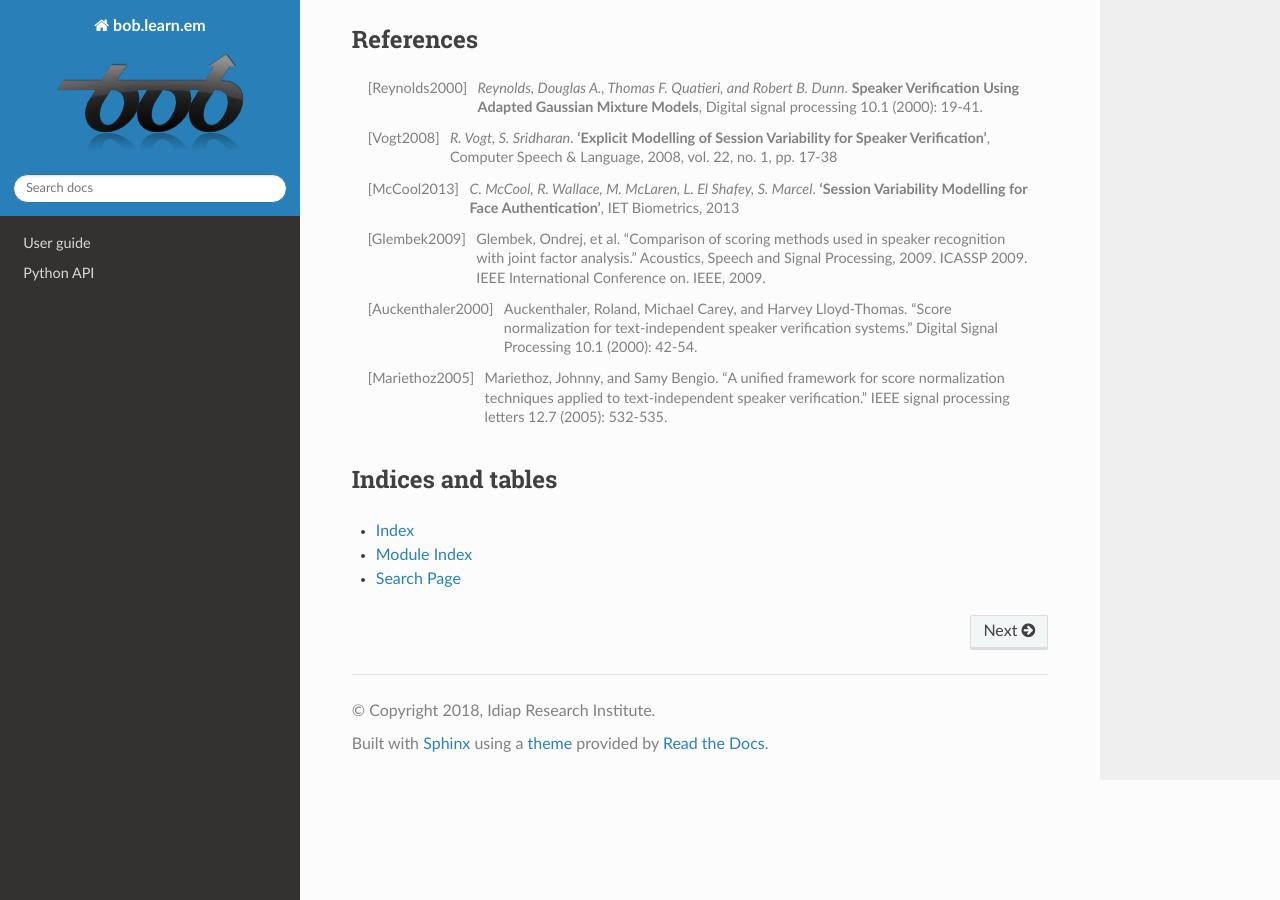
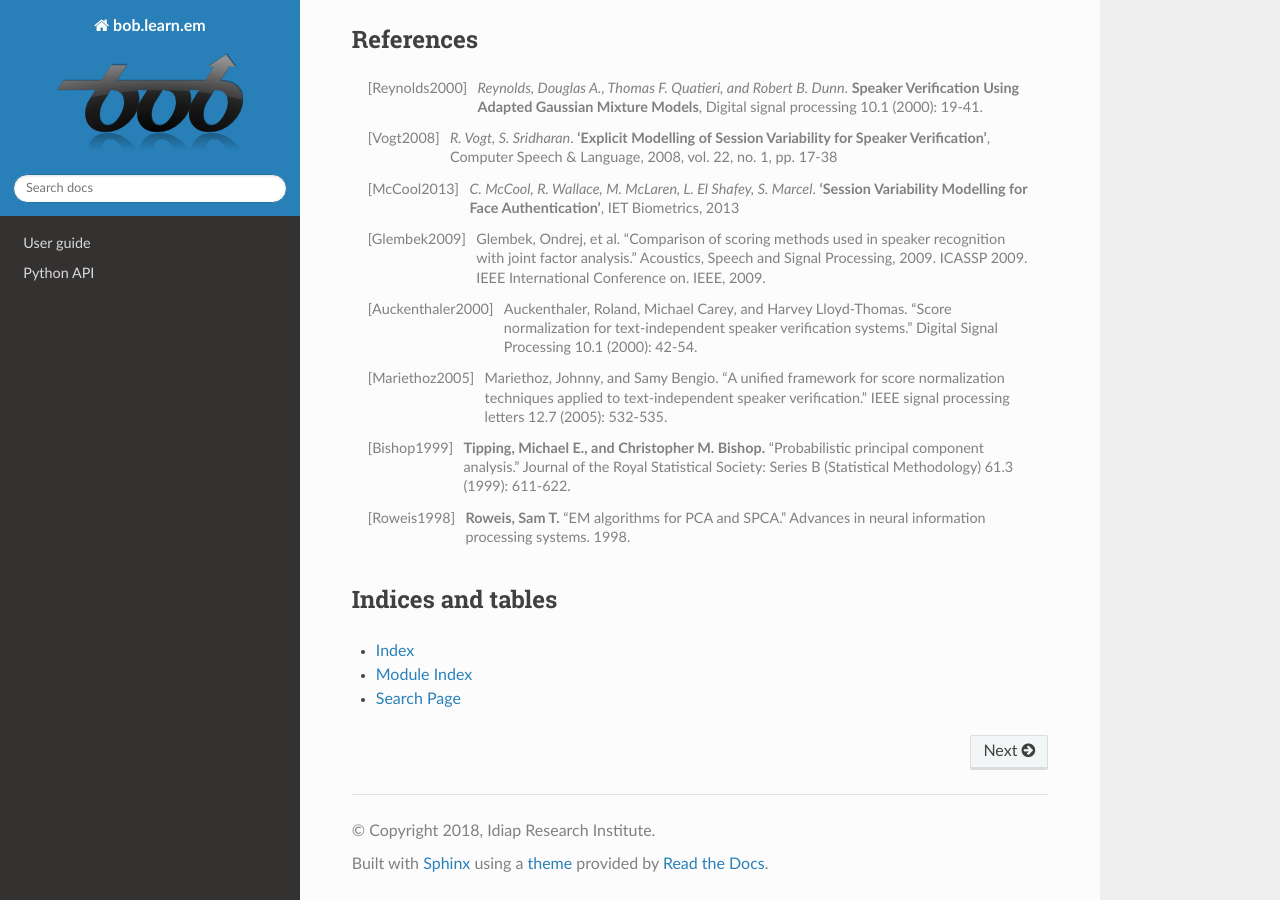
Before and after one commit to bioidiap/bob.learn.em, a Sphinx documentation site: the page built from doc/index.rst, in a window 1280 px wide and 900 px high, scrolled down 781 px. Built offline with Sphinx 7.4.7 and the Read the Docs theme 2.0.0, drawn with Linux system fonts in a browser that asks for light colours; the version number could not be read and is left out.

Commit message:
Added reference [Bishop1999] issue #27
Added reference [Bishop1999] issue #27

```diff
--- a/doc/index.rst
+++ b/doc/index.rst
@@ -37,6 +37,8 @@ References
 ..   [Glembek2009] Glembek, Ondrej, et al. "Comparison of scoring methods used in speaker recognition with joint factor analysis." Acoustics, Speech and Signal Processing, 2009. ICASSP 2009. IEEE International Conference on. IEEE, 2009.
 ..   [Auckenthaler2000] Auckenthaler, Roland, Michael Carey, and Harvey Lloyd-Thomas. "Score normalization for text-independent speaker verification systems." Digital Signal Processing 10.1 (2000): 42-54.
 ..   [Mariethoz2005] Mariethoz, Johnny, and Samy Bengio. "A unified framework for score normalization techniques applied to text-independent speaker verification." IEEE signal processing letters 12.7 (2005): 532-535.
+..   [Bishop1999]  **Tipping, Michael E., and Christopher M. Bishop.** "Probabilistic principal component analysis." Journal of the Royal Statistical Society: Series B (Statistical Methodology) 61.3 (1999): 611-622.
+..   [Roweis1998]  **Roweis, Sam T.** "EM algorithms for PCA and SPCA." Advances in neural information processing systems. 1998.
 
 
 Indices and tables
```
